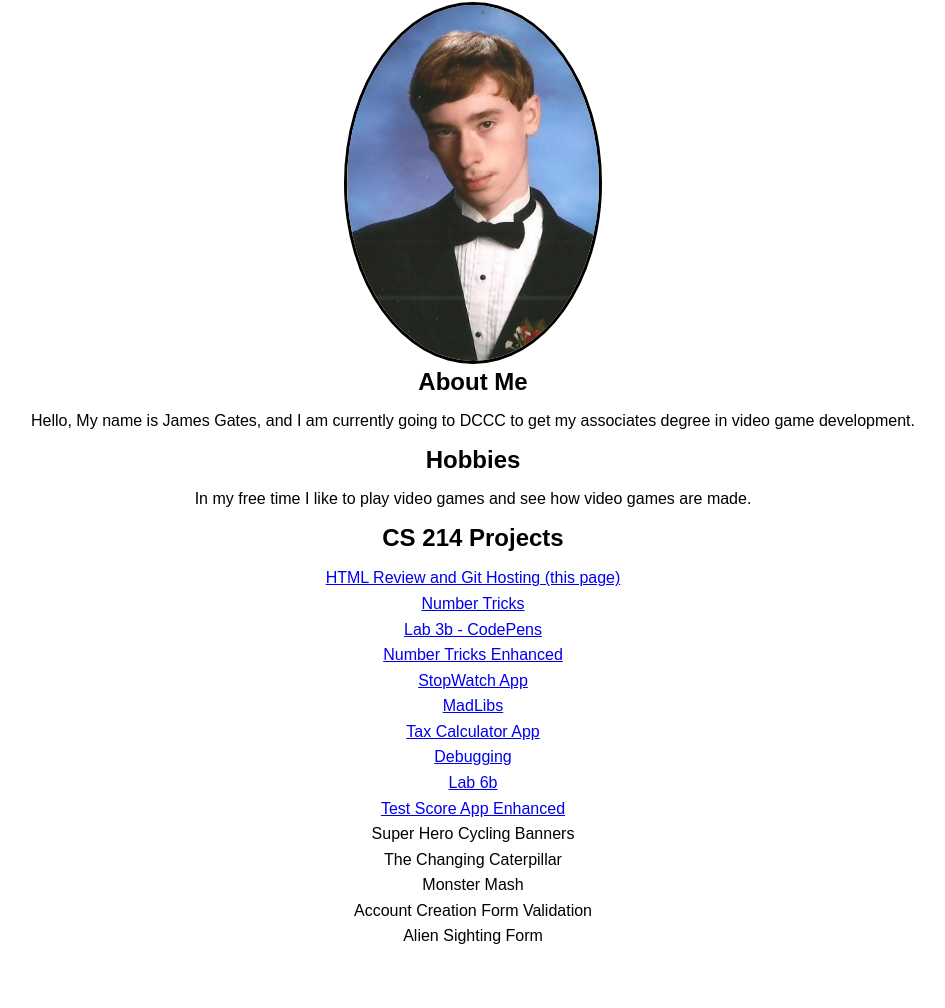
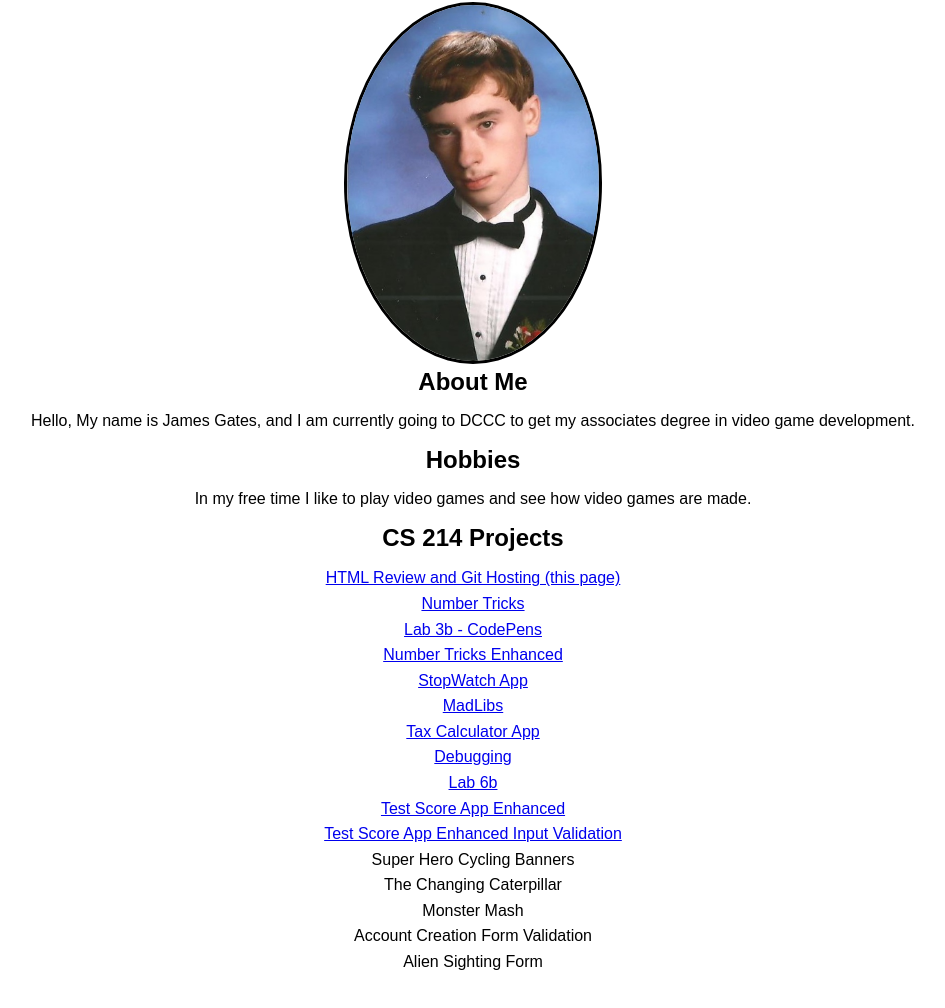
Before and after one commit to JamesGates4623/portfolio-website, a plain HTML site: page index.html in a window 1280 px wide. Shown: the part 56-1064 px from the top of the page, without its empty margins (167-1112 px from the left). Drawn offline with Linux system fonts and the light colour scheme.

Commit message:
added test score app enhanced input validation

```diff
--- a/index.html
+++ b/index.html
@@ -42,6 +42,7 @@
 <a href ="https://jamesgates4623.github.io/email-list/"><div class="project">  Debugging</div></a>
 <a href ="https://jamesgates4623.github.io/Lab_6b/"><div class="project">  Lab 6b</div></a>
 <a href ="https://jamesgates4623.github.io/Test-Score-App-Enhanced/"><div class="project">  Test Score App Enhanced</div></a>
+<a href ="https://jamesgates4623.github.io/Test-Score-App-Enhanced-Improved-Input-Validation/"><div class="project">  Test Score App Enhanced Input Validation</div></a>
 <div class="project">  Super Hero Cycling Banners</div>
 <div class="project">  The Changing Caterpillar</div>
 <div class="project">  Monster Mash</div>
```
